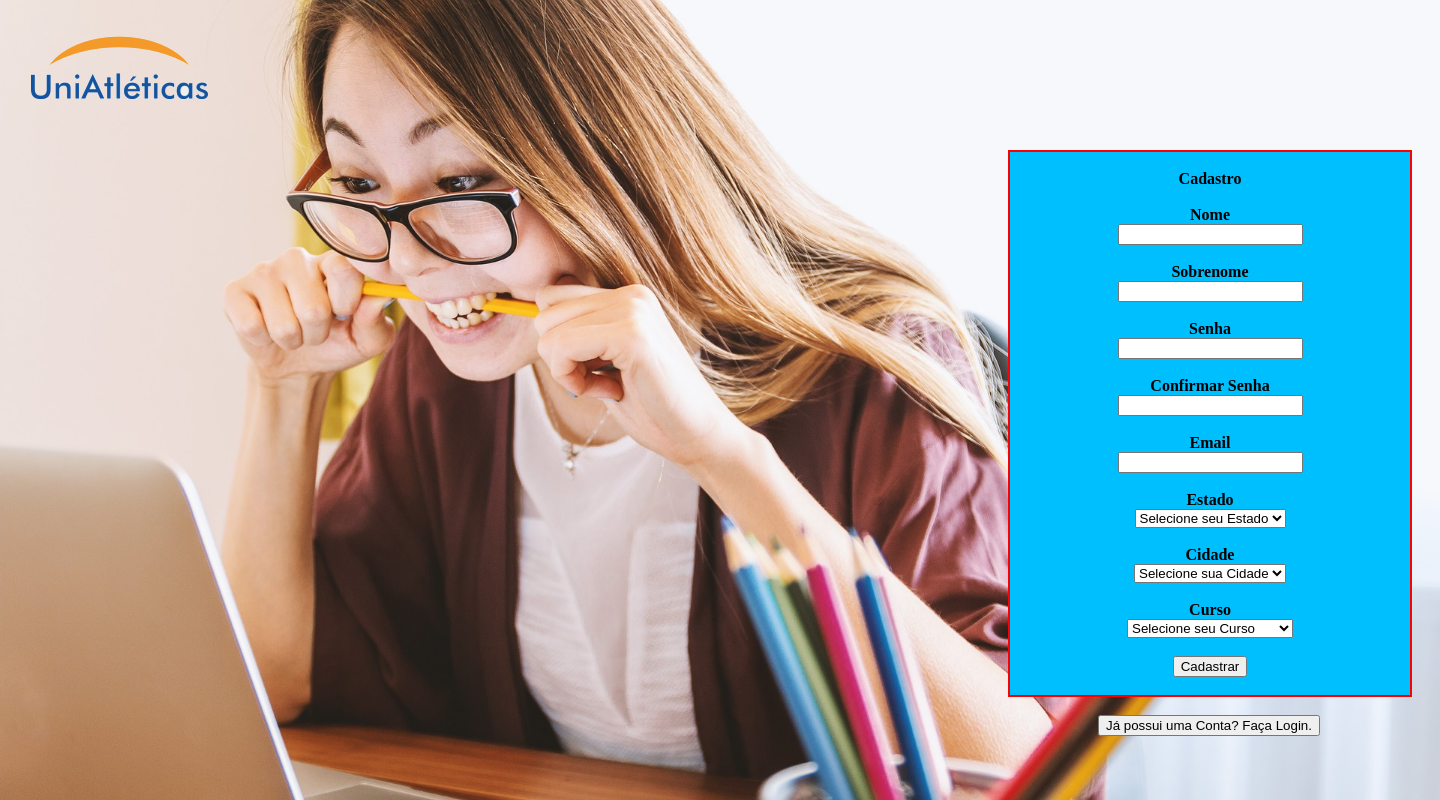
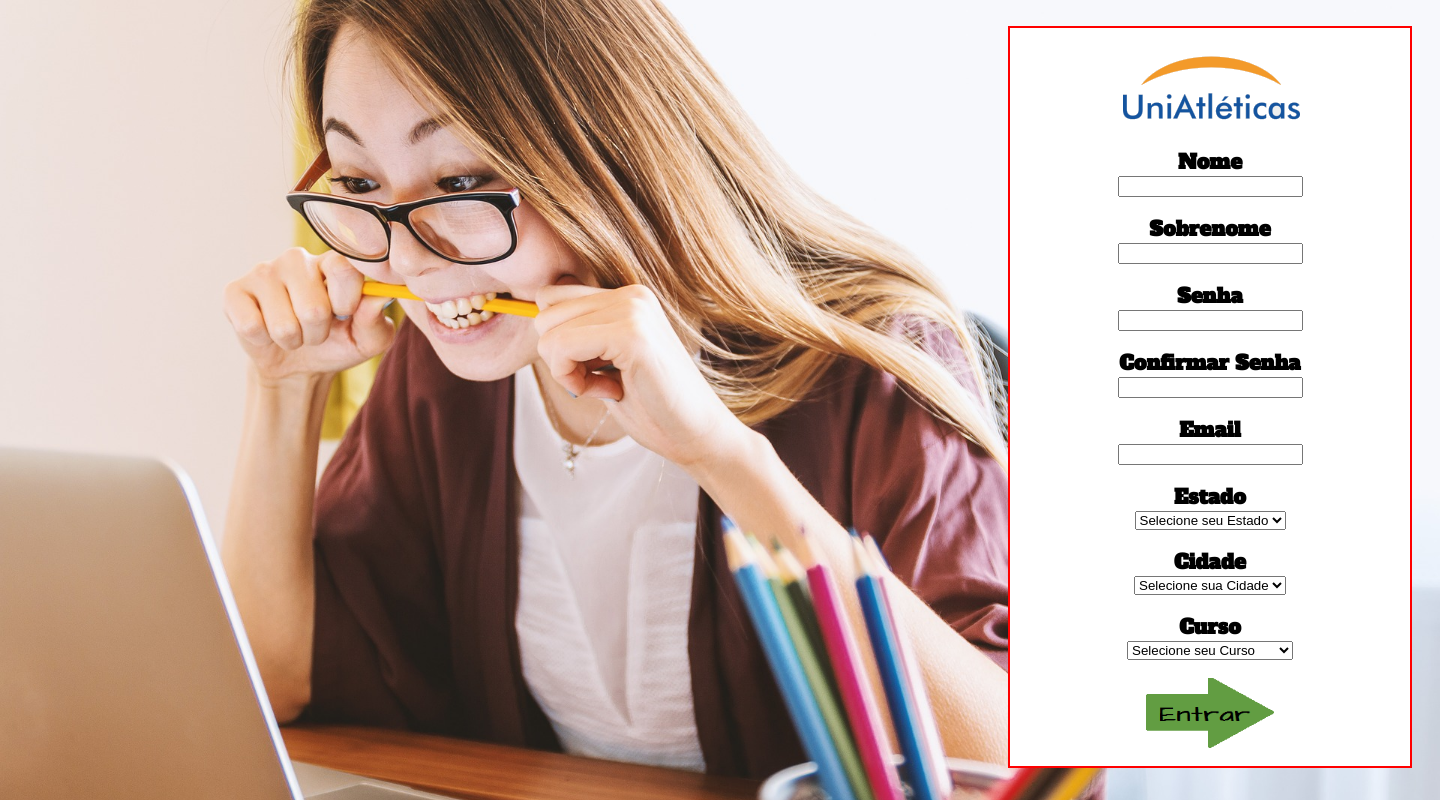
Before and after one commit to uniatleticas/uniatleticas.github.io, a PHP site: page /Cadastro/cadastro.html in a window 1440 px wide. Run offline with PHP 8.4, Linux system fonts and the light colour scheme.

Commit message:
Modificado estilo do site
Estilizando o site

```diff
--- a/Cadastro/cadastro.html
+++ b/Cadastro/cadastro.html
@@ -9,14 +9,11 @@
 </head>
 <body>
 <div id="cabecalho">
-	<a href="#"><img src="../img/logo.png"></a>
 </div>
 <br>
 <div id="corpo">
 <form id="Formulario" action="../Login/login.html" method="POST">
-<br>
-<label>Cadastro</label>
-<br>
+<img id="logo" src="../img/logo.png">
 <label>Nome</label>
 <input id="nome" type="text" required="true"></input>
 <br>
@@ -56,11 +53,10 @@
 	<option>Engenharia Civil</option>
 </select>
 <br>
-<button id="cadastrar" type="submit">Cadastrar</button>
+<input id="cadastrar" type="image" src="../img/btn_entrar.png" alt="Submit" width="128" height="70"></input>
 <br>
 </form>
 <br>
-<button id="loginbtn" onclick="window.location.href='../Login/login.html'">Já possui uma Conta? Faça Login.</button>
 </div>
 </body>
 </html>
--- a/css/logincadastro.css
+++ b/css/logincadastro.css
@@ -1,15 +1,25 @@
+@font-face {
+    font-family: AlfaSlabOne;
+    src: url('../fonts/AlfaSlabOne-Regular.ttf');
+}
+
 #Formulario{
 	border: 2px solid red;
-	background-color:deepskyblue;
+	background-color:white;
 	width: 400px;
 	display:block;
 	margin-left: 1000px;
+}
+
+#Formulario > label{
+	font-size: 20px;
 }
 
 label{
 	text-align:center;
 	display:block;
 	font-weight: bold;
+	font-family: AlfaSlabOne;
 }
 
 input,select,button{
@@ -20,6 +30,7 @@ input,select,button{
 body{
 	background-image:url('../img/fundo.jpg');
 	background-size: cover;
+	overflow: hidden;
 }
 
 #loginbtn{
@@ -27,5 +38,10 @@ body{
 }
 
 #cadastrobtn{
-	margin-left: 1065px;
+	margin-left: 1100px;
 }
+
+#logo{
+	display:block;
+	margin:auto;
+}
```
Also changed, not shown: Login/login.html (+3 -4 lines), fonts/AlfaSlabOne-Regular.ttf (added), img/balao_cadastro.png (added), img/btn_cadastrar.png (added), img/btn_entrar.png (added).
